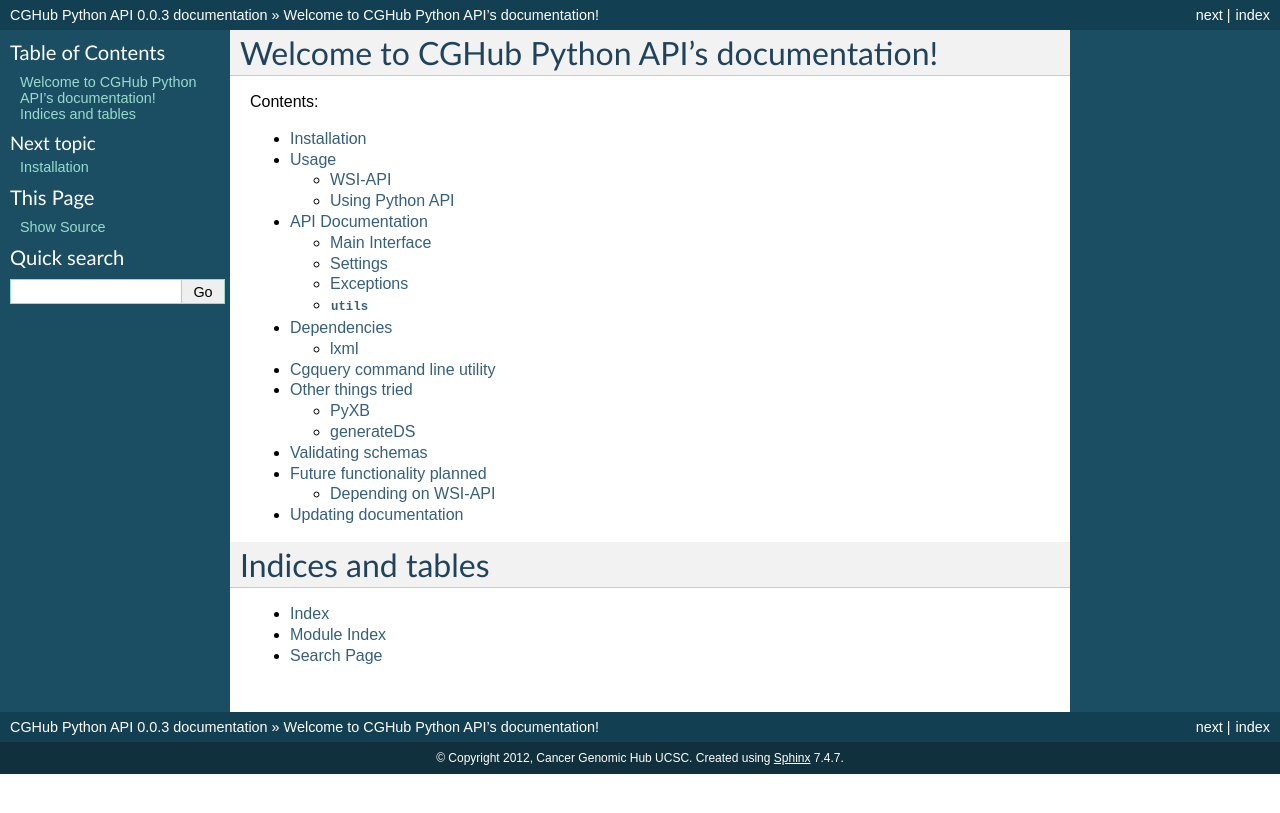
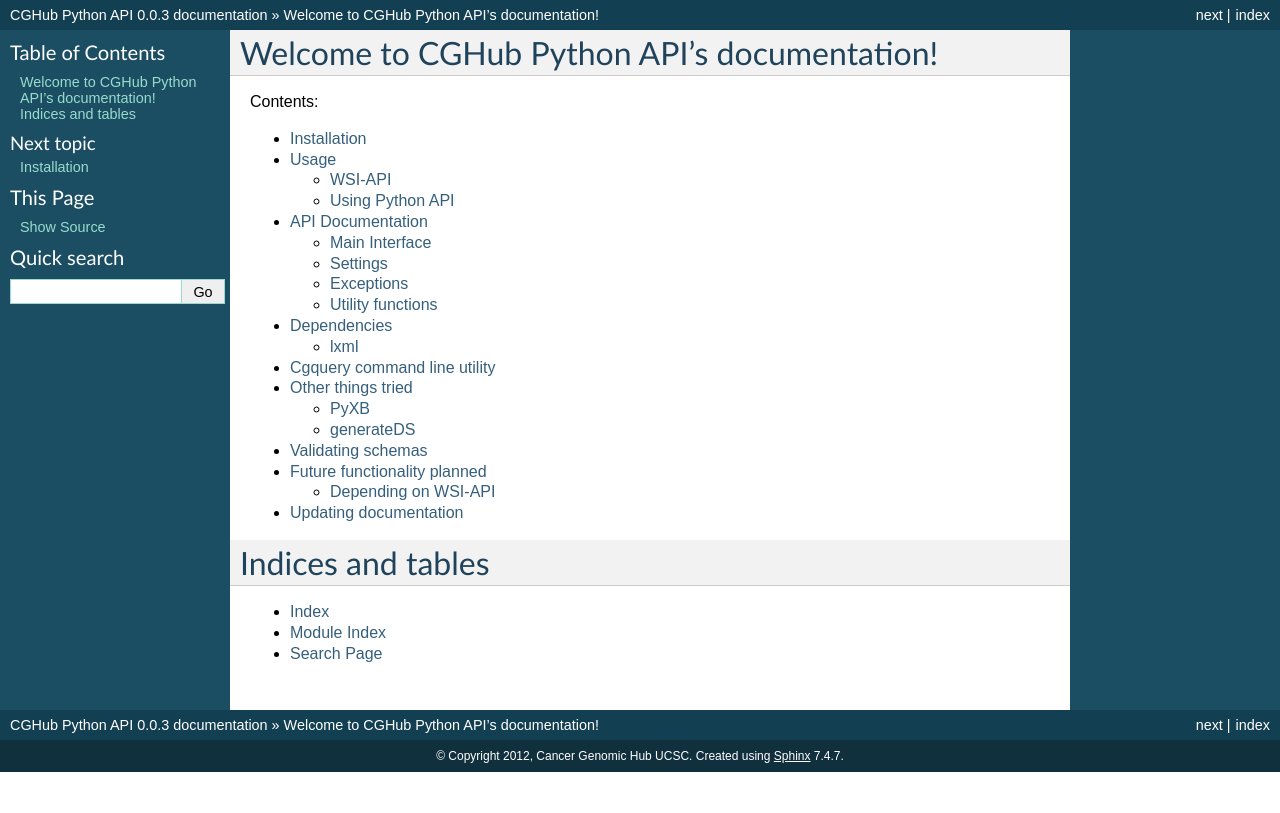
Before and after one commit to dudarev/cghub, a Sphinx documentation site: the page built from cghub_api/docs/source/index.rst, in a window 1280 px wide. Shown: the top 813 px of the page. Built offline with Sphinx 7.4.7, drawn with Linux system fonts in a browser that asks for light colours.

Commit message:
ticket:37 cleaned up a paragraph about utils

```diff
--- a/cghub_api/docs/source/cghub_api.rst
+++ b/cghub_api/docs/source/cghub_api.rst
@@ -43,8 +43,10 @@
     :show-inheritance:
 
 
-:mod:`utils`
+Utility functions
 -------------------
+
+Only one utility function at the moment to clean cache.
 
 .. automodule:: cghub_api.utils
     :members:
```
